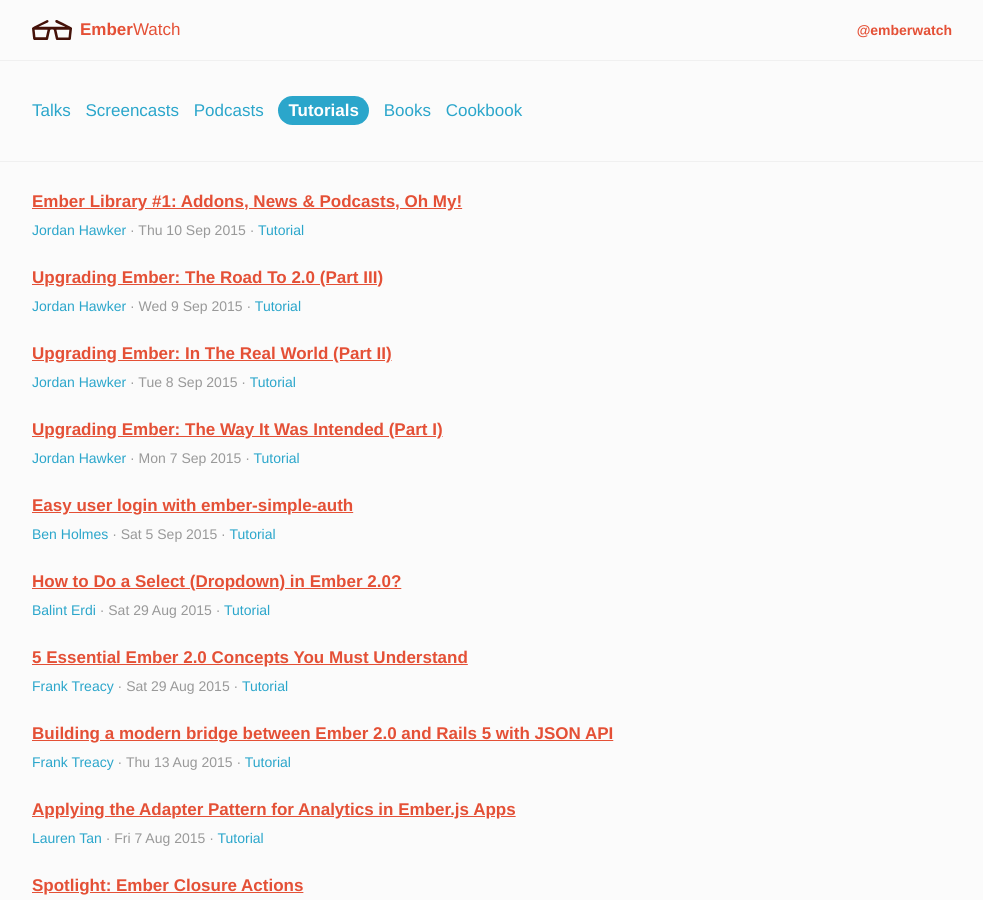
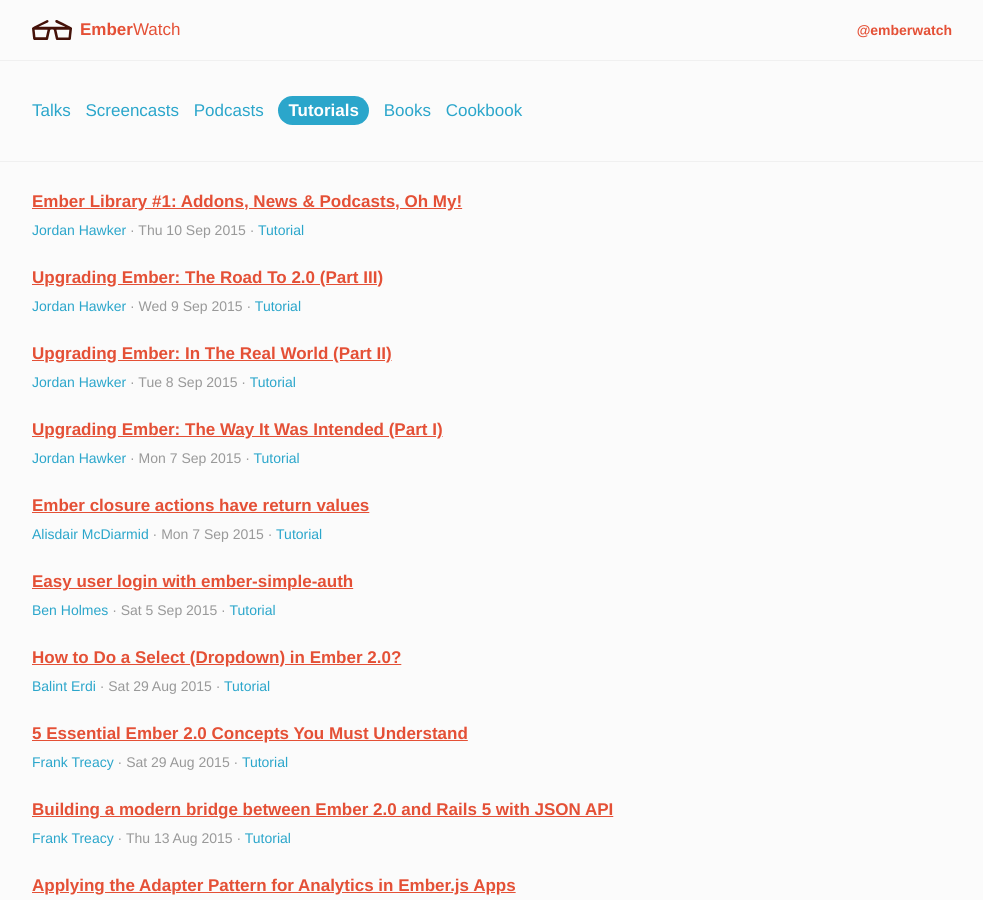
Before and after one commit to emberwatch/emberwatch, a Jekyll site: the page built from tutorials.html, in a window 1280 px wide and 900 px high. Shown: the whole window, without its empty margins (148-1131 px from the left). Built offline with Jekyll 4.4.1, drawn with Linux system fonts in a browser that asks for light colours; Markdown is read by kramdown in place of the engine named in the settings; comment, search, counter and statistics services are not loaded.

Commit message:
[New Article] Clusure Actions have Return Values

```diff
--- a/_data/people.yml
+++ b/_data/people.yml
@@ -1081,6 +1081,11 @@
   github: jimmay5469
   site: http://jimmylauzau.com/
   id: 255
+- name: Alisdair McDiarmid
+  twitter: alisdair
+  github: alisdair
+  site: http://alisdair.mcdiarmid.org/
+  id: 257
 - name: Ben Holmes
   twitter: bdvholmes
   github: bdvholmes
--- a/_data/tutorials.yml
+++ b/_data/tutorials.yml
@@ -31,6 +31,14 @@
   date_updated: '2015-09-07'
   urls:
   - http://jhawk.co/upgrading-ember-i
+- title: 'Ember closure actions have return values'
+  author_ids:
+  - 257
+  date: '2015-09-07'
+  date_created: '2015-09-07'
+  date_updated: '2015-09-07'
+  urls:
+  - http://alisdair.mcdiarmid.org/ember-closure-actions-have-return-values/
 - title: 'Easy user login with ember-simple-auth'
   author_ids:
   - 258
```
